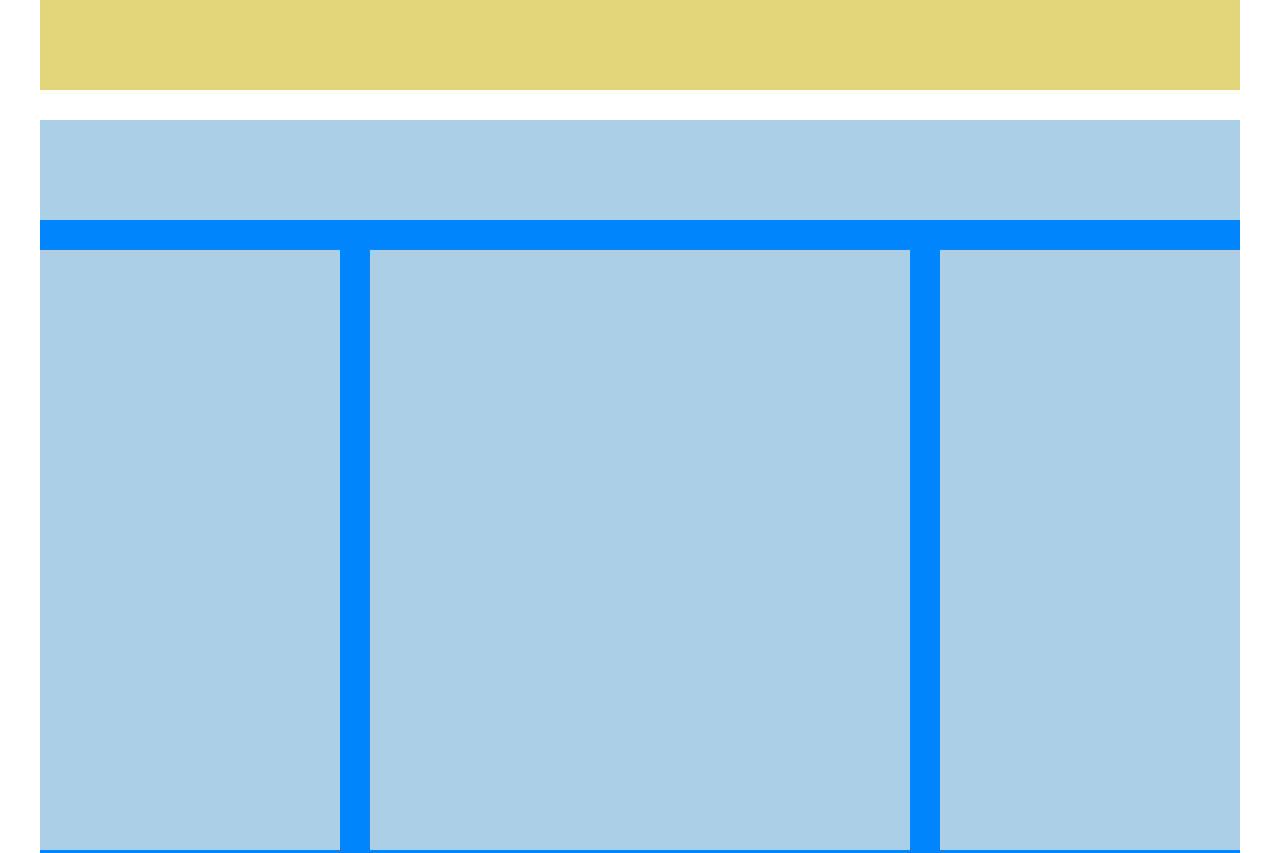
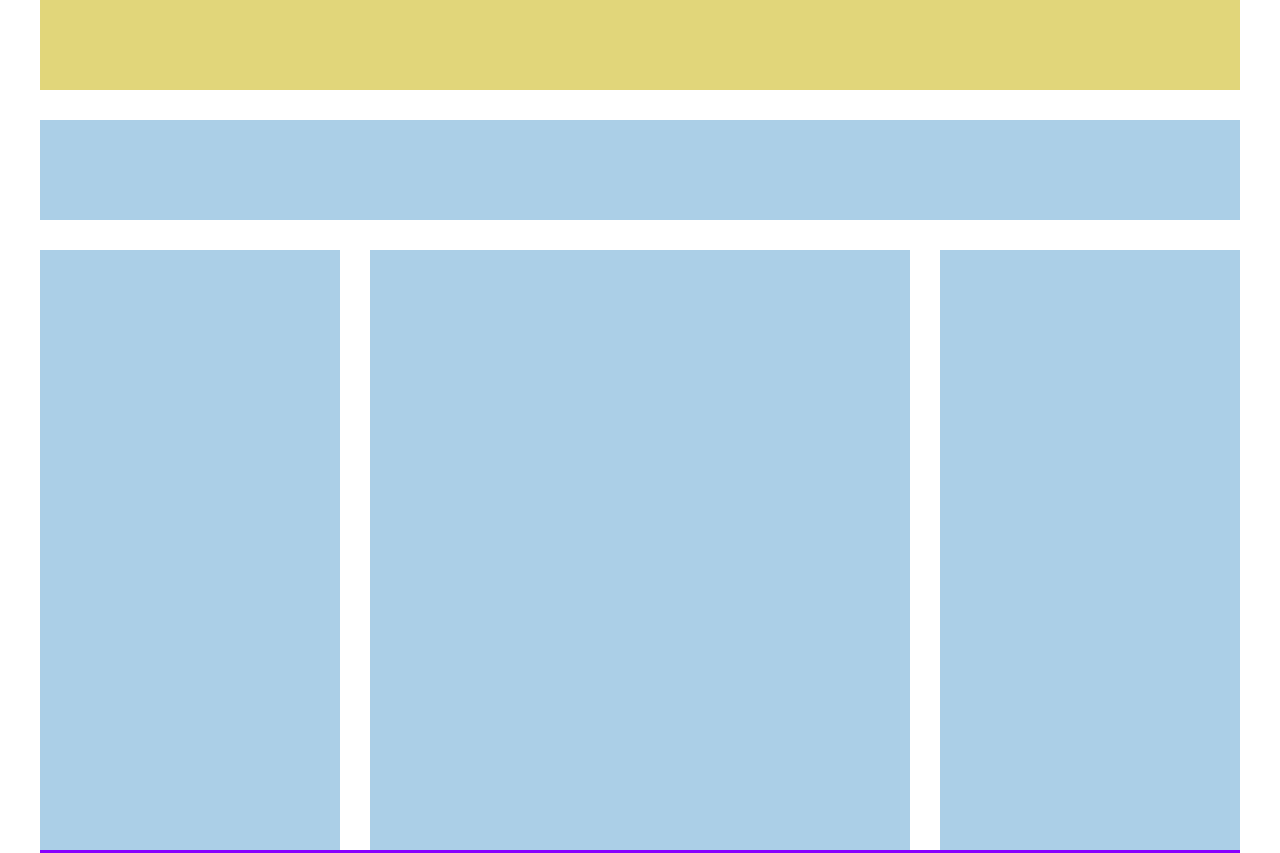
Before and after one commit to Giorgio-24/htmlcss-struttura-wp, a plain HTML site: page index.html in a window 1280 px wide. Shown: the part 720-1573 px from the top of the page. Drawn offline with Linux system fonts and the light colour scheme.

Commit message:
aggiunti-selettori-css-avanzati-e-correzioni-finali-codice

```diff
--- a/index.html
+++ b/index.html
@@ -4,19 +4,19 @@
     <meta charset="UTF-8">
     <meta http-equiv="X-UA-Compatible" content="IE=edge">
     <meta name="viewport" content="width=device-width, initial-scale=1.0">
-    <title>Struttura</title>
+    <title>Webpage's Layout</title>
     <link rel="stylesheet" href="./style.css">
 </head>
 <body>
-    <div id="contenuto">
-        <div id="first-header"></div>
-        <div id="second-header"></div>
-        <div class="container clearfix">
-            <div id="header-container" class="bg-lightblue"></div>
-            <div class="container-section bg-lightblue"></div>
-            <main id="main" class="bg-lightblue"></main>
-            <div class=" container-section bg-lightblue"></div>
-        </div>
+    <div>
+        <header></header>
+        <figure></figure>
+        <main class="clearfix">
+            <nav class="bg-lightblue"></nav>
+            <aside class="bg-lightblue main-elements-cf"></aside>
+            <article class="bg-lightblue main-elements-cf"></article>
+            <aside class="bg-lightblue main-elements-cf"></aside>
+        </main>
         <footer></footer>
     </div>
 </body>
--- a/style.css
+++ b/style.css
@@ -6,9 +6,9 @@
     box-sizing: border-box;
 }
 
-#contenuto{
-max-width: 1200px;
-margin: 30px auto;
+div:first-child{
+    max-width: 1200px;
+    margin: 30px auto;
 }
 
 .clearfix::after{
@@ -17,18 +17,23 @@ margin: 30px auto;
     clear: both;
 }
 
+.main-elements-cf{
+    float: left;
+    height: 600px;
+}
+
 .bg-lightblue{
     background-color: #abcfe7;
 }
 /* Header */
 
-#first-header{
+header:only-of-type{
     height: 150px;
     background-color: #e579e6;
     margin: 30px 0;
 }
 
-#second-header{
+header + figure{
     height: 600px;
     margin-bottom: 30px;
     background-color: #e1d67a;
@@ -36,33 +41,29 @@ margin: 30px auto;
 
 /* Main */
 
-.container{
+div:nth-child(3).clearfix{
     background-color: #0185fc;
     margin-bottom: 15px;
     padding-bottom: 30px;
 }
 
-#header-container{
+nav:first-child.bg-lightblue{
     height: 100px;
     margin-bottom: 30px;
 }
 
-.container-section{
-    height: 600px;
+main aside.bg-lightblue{
     width: 25%;
-    float: left;
 }
 
-#main{
-    height: 600px;
+article:first-of-type.bg-lightblue{
     width: calc(50% - 60px);
-    float: left;
     margin: 0px 30px;
 }
 
 /* Footer */
 
-footer{
+footer:last-child{
     height: 50px;
     background-color: #8801fe;
 }
```
